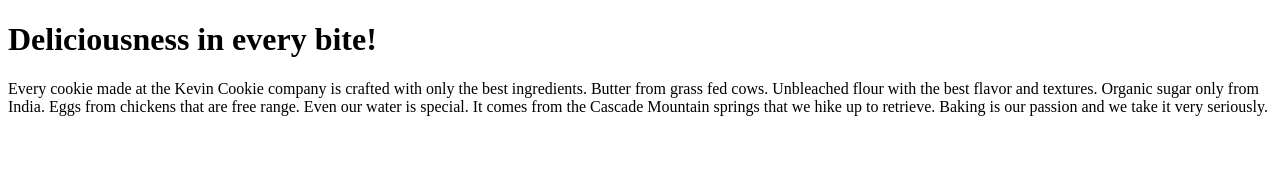
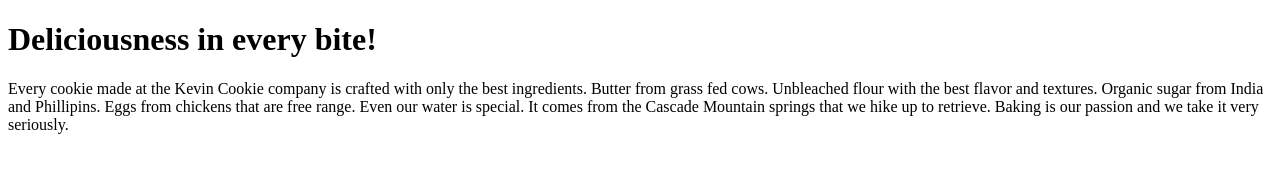
Before and after one commit to eprodriguez/gittutorial, a plain HTML site: page index.htm in a window 1280 px wide. Drawn offline with Linux system fonts and the light colour scheme.

Commit message:
Update index.htm
Include Phillipines sugar

```diff
--- a/index.htm
+++ b/index.htm
@@ -4,7 +4,7 @@
 
 <h1>Deliciousness in every bite!</h1>
 
-<p>Every cookie made at the Kevin Cookie company is crafted with only the best ingredients. Butter from grass fed cows. Unbleached flour with the best flavor and textures. Organic sugar only from India. Eggs from chickens that are free range. Even our water is special. It comes from the Cascade Mountain springs that we hike up to retrieve. Baking is our passion and we take it very seriously.</p>
+<p>Every cookie made at the Kevin Cookie company is crafted with only the best ingredients. Butter from grass fed cows. Unbleached flour with the best flavor and textures. Organic sugar from India and Phillipins. Eggs from chickens that are free range. Even our water is special. It comes from the Cascade Mountain springs that we hike up to retrieve. Baking is our passion and we take it very seriously.</p>
 
 </body>
 </html>
```
